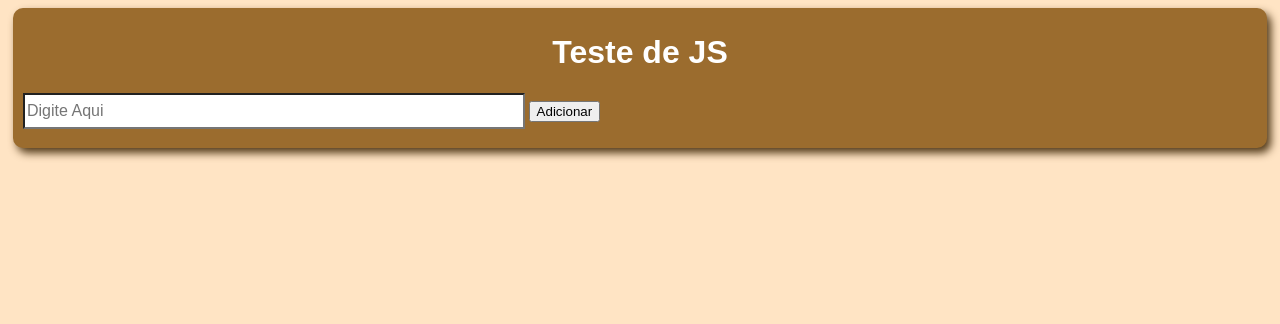
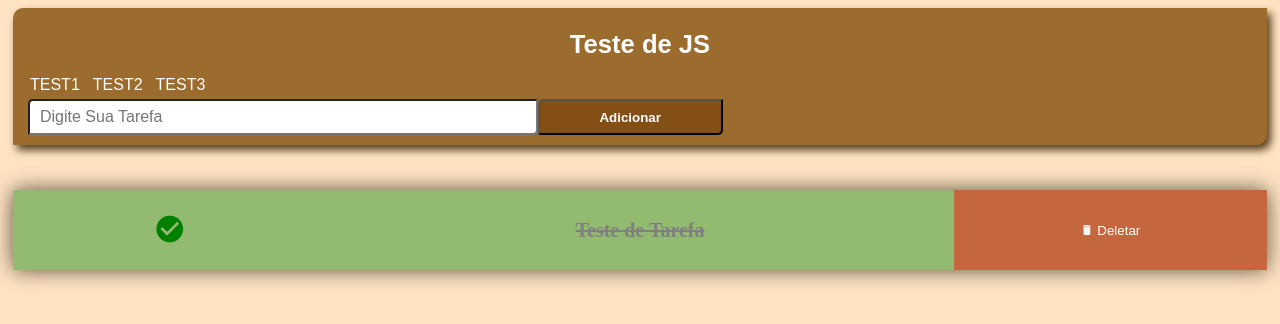
Before and after one commit to mxcozr/JAVASCRIPT, a plain HTML site: page Trampo/Proj/index.html in a window 1280 px wide. Drawn offline with Linux system fonts and the light colour scheme.

Commit message:
2408 lTarefas

```diff
--- /dev/null
+++ b/Trampo/Proj/controle.js
@@ -0,0 +1,42 @@
+let contador = 0;
+let input = document.getElementById('inputTarefa');
+let btnAdd = document.getElementById('btn-add');
+let main = document.getElementById('areaLista');
+
+function addTarefa(){
+    let valorInput = input.value;
+
+    if((valorInput !=="") && (valorInput !==null) && (valorInput!==undefined)){
+
+        ++contador;
+
+        let novoItem = `<div id="${(contador)}" class="item">
+            <div class="itemIcone">
+                <i class="mdi mdi-circle-outline"></i>
+            </div>
+            <div class="itemNome">
+                ${valorInput}
+            </div>
+            <div class="itemBotao">
+                <button onclick="deletar(${(contador)})" class="deLete"><i class="mdi mdi-delete"></i> Deletar</button>
+            </div>
+        </div>`;
+
+        main.innerHTML += novoItem;
+
+        input.value = "";
+        input.focus();
+    }
+}
+
+function deletar (id){
+    var tarefa = document.getElementById(id);
+    tarefa.remove();
+}
+
+input.addEventListener("keyup", function(event){
+    if(event.key === "Enter"){
+        event.preventDefault();
+        btnAdd.click();
+    }
+})
--- a/Trampo/Proj/index.html
+++ b/Trampo/Proj/index.html
@@ -5,13 +5,36 @@
     <meta name="viewport" content="width=device-width, initial-scale=1.0">
     <title>Projeto</title>
     <link rel="stylesheet" href="style.css">
+    <link rel="stylesheet" href="https://cdn.jsdelivr.net/npm/@mdi/font@7.2.96/css/materialdesignicons.min.css">
 </head>
 <body>
     <header>
      <h1>Teste de JS</h1>
-     <input type="text" placeholder="Digite Aqui">
-     <button class="add">Adicionar</button>
+     <nav>
+        <a href="https://www.youtube.com/watch?v=H77fRz1rybs&list=RDH77fRz1rybs&start_radio=1"
+        target="_blank" rel="external">TEST1</a>
+        <a href="https://www.youtube.com/watch?v=CyVuYAHiZb8&list=RDH77fRz1rybs&index=2" target="_blank" rel="external">TEST2</a>
+        <a href="https://www.youtube.com/watch?v=y2bVIBwpCTA&list=RDH77fRz1rybs&index=7" target="_blank" rel="external">TEST3</a>
+     </nav>
+     <div class="formContainer">
+         <input id="inputTarefa" type="text" placeholder="Digite Sua Tarefa">
+         <button onclick="addTarefa()" id="btn-add" class="add">Adicionar</button>
+     </div>
     </header>
 
+    <main id="areaLista">
+        <div class="item clicado">
+            <div class="itemIcone">
+                <i class="mdi mdi-check-circle"></i>
+            </div>
+            <div class="itemNome">
+                Teste de Tarefa
+            </div>
+            <div class="itemBotao">
+                <button class="deLete"><i class="mdi mdi-delete"></i> Deletar</button>
+            </div>
+        </div>
+    </main>
+    <script src="controle.js"></script>
 </body>
 </html>
--- a/Trampo/Proj/style.css
+++ b/Trampo/Proj/style.css
@@ -1,26 +1,118 @@
+@charset "UTF-8";
+
 body{
     background-color: bisque;
 }
 h1{
+    font-size: 1.6em;
     text-align: center;
     font-family: sans-serif;
     color: white;
 }
 header{
     background-color: #9b6c2e;
-    height: 130px;
     padding: 5px 10px;
     margin: 5px 5px;
     box-shadow: 4px 5px 8px #523918;
-    border-radius: 10px;
+    border-radius: 10px 0px;
+}
+nav>a{
+    color: white;
+    font-family: sans-serif;
+    padding: 2px;
+    margin-left: 5px;
+    text-decoration: none;
+    transition-duration: .5s;
+}
+nav>a:hover{
+    text-decoration: underline;
+    background-color: #63431991;
+    border-radius: 3px;
 }
 input{
     text-align: left;
-    font-size: medium;
+    font-size: 1em;
+    padding-left: 10px;
     background-color: rgb(255, 255, 255);
     height: 30px;
     width: 40%;
+    margin: 5px 0px 5px 5px;
+    text-decoration: none;
+    border-radius: 5px 0px;
 }
-button{
+input:hover{
+    border: 2px solid #ffffff;
+}
+button.add{
+    width: 15%;
+    cursor: pointer;
+    background-color: #834f14;
+    color: white;
+    font-weight: bold;
+    height: 36px;
+    border-radius: 5px 0px;
+}
+div.formContainer{
+    display: flex;
+    gap: 0px;
+    align-items: center;
+}
+main{
+    display: flex;
+    flex-flow: row wrap;
+    margin: auto auto;
+    /*border: 1px solid blue;*/
+    padding-top: 40px;
+    margin: 5px 5px;
+}
+.item{
+    display: flex;
+    flex-flow: row wrap;
+    justify-content: center;
+    align-items: center;
+    background: #9b6c2e;
+    height: 80px;
+    width: 100%;
+    box-shadow: 0 0 20px rgba(66, 54, 38, 0.863);
+    margin-bottom: 3%;
+}
 
+.itemIcone{
+    flex: 5%;
+    /*border: 1px solid orangered;*/
+    text-align: center;
+    font-size: 2em;
 }
+.itemNome{
+    flex: 30%;
+    color: white;
+    /*border: 1px solid deeppink;*/
+    text-align: center;
+    font-size: 20px;
+    font-weight: bold;
+}
+.itemBotao{
+    flex: 5%;
+    /*border: 1px solid green;*/
+    text-align: center;
+}
+.deLete{
+    background: rgba(255, 0, 0, 0.452);
+    color: white;
+    border: none;
+    height: 80px;
+    width: 100%;
+}
+.item.clicado{
+    background: rgba(0, 128, 0, 0.425);
+}
+.item.clicado .itemNome{
+    text-decoration: line-through;
+    color: gray;
+}
+.mdi-circle-outline{
+    color: white;
+}
+.mdi-check-circle{
+    color: green;
+}
```
